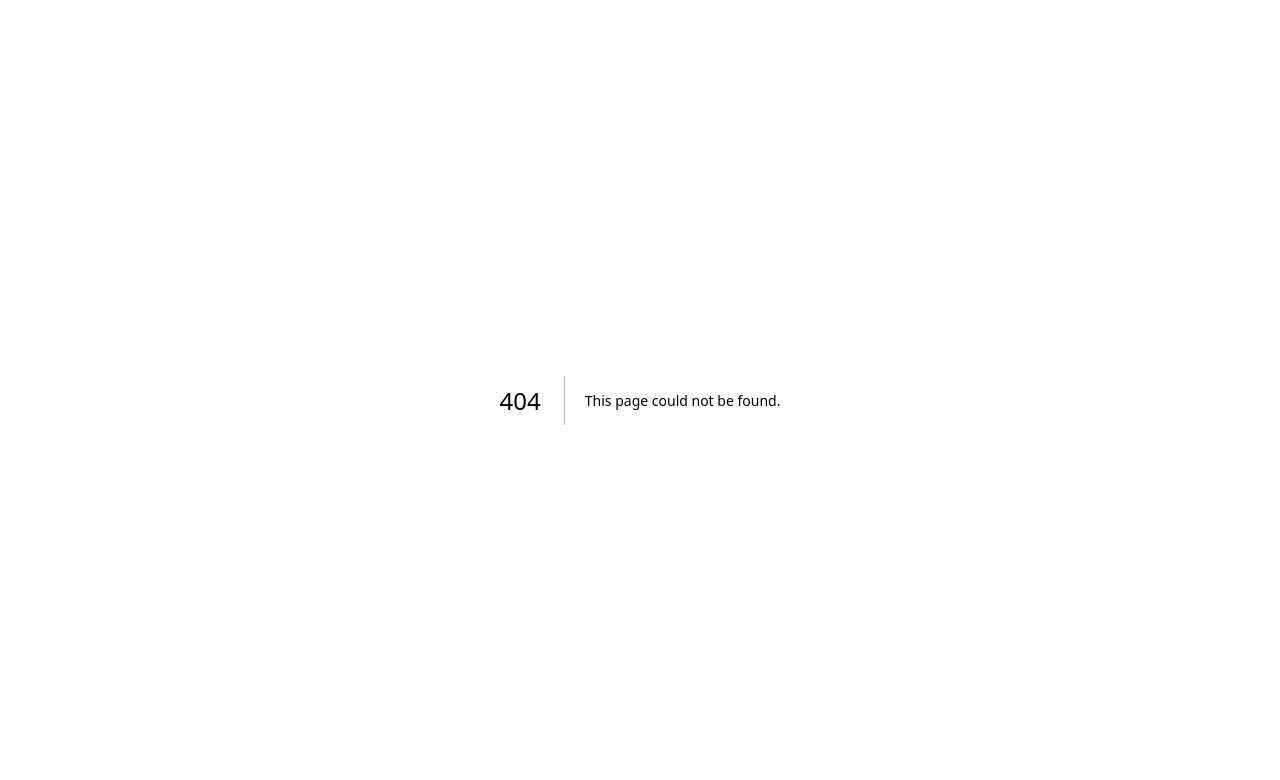
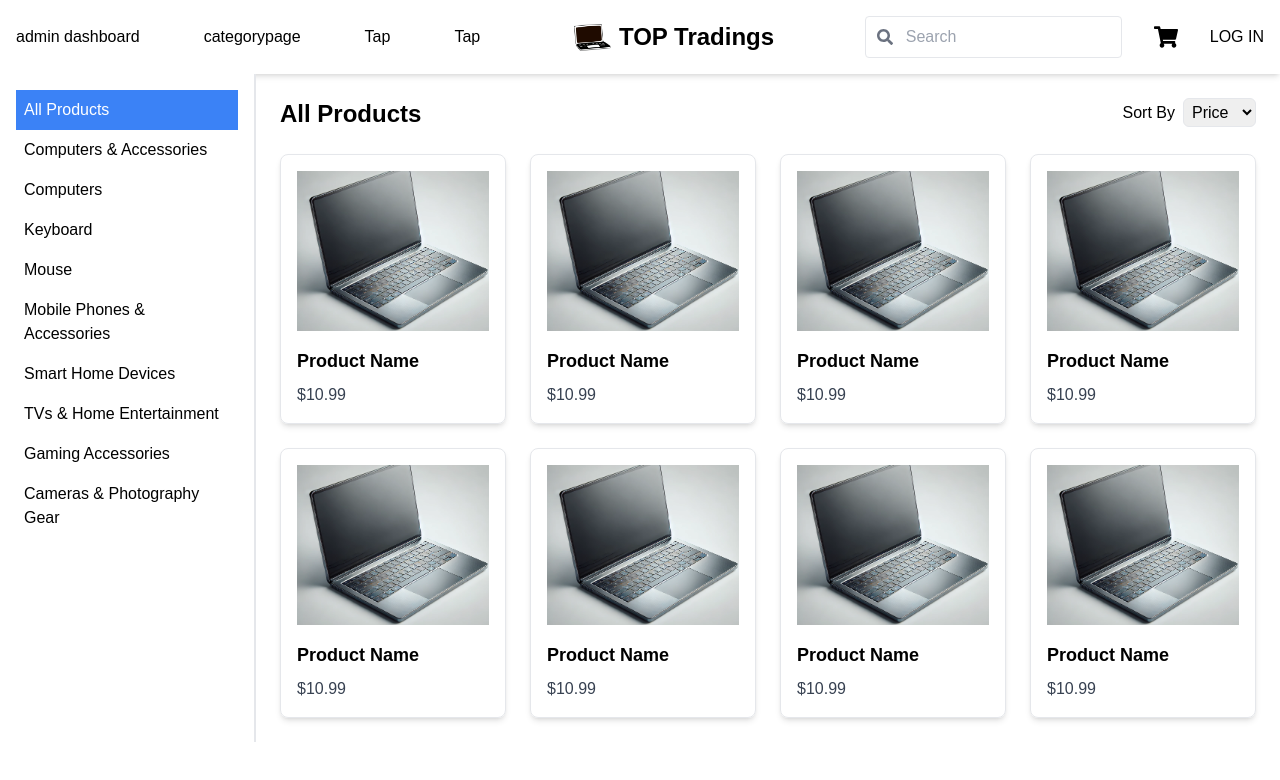
Before and after one commit to mandyl94910/CapstoneV2, a Next.js app: page /categoryPage/categorypage in a window 1280 px wide. Before the commit this address had no page. Shown: the top 780 px of the page. Built offline with nearby package versions, Linux system fonts and the light colour scheme.

Commit message:
update category page
create components for category page
create category page

```diff
--- /dev/null
+++ b/components/category/ProductCard.js
@@ -0,0 +1,16 @@
+import React from 'react';
+
+export default function ProductCard({product}){
+
+    return (
+        <div className="border rounded-lg shadow-md p-4">
+        <img
+            src={product.image}
+            alt={product.name}
+            className="w-full h-40 object-cover mb-4"
+        />
+        <h3 className="text-lg font-bold mb-2">{product.name}</h3>
+        <p className="text-gray-700">${product.price}</p>
+        </div>
+    );
+};
--- /dev/null
+++ b/components/category/ProductGrid.js
@@ -0,0 +1,15 @@
+
+import React from 'react';
+import ProductCard from './ProductCard';
+
+const ProductGrid = ({ products }) => {
+  return (
+    <div className="grid grid-cols-1 sm:grid-cols-2 md:grid-cols-3 lg:grid-cols-4 gap-6">
+      {products.map((product, index) => (
+        <ProductCard key={index} product={product} />
+      ))}
+    </div>
+  );
+};
+
+export default ProductGrid;
--- /dev/null
+++ b/components/category/Sidebar2.js
@@ -0,0 +1,23 @@
+import React from 'react';
+
+const Sidebar2 = ({ categories, selectedCategory, onCategorySelect }) => {
+  return (
+    <div className="w-64 bg-white border-r-2 border-gray-200 p-4">
+      <ul>
+        {categories.map((category, index) => (
+          <li
+            key={index}
+            className={`cursor-pointer p-2 ${
+              selectedCategory === category ? 'bg-blue-500 text-white' : 'hover:bg-blue-100'
+            }`}
+            onClick={() => onCategorySelect(category)}
+          >
+            {category}
+          </li>
+        ))}
+      </ul>
+    </div>
+  );
+};
+
+export default Sidebar2;
--- a/package.json
+++ b/package.json
@@ -12,11 +12,11 @@
     "bcrypt": "^5.1.1",
     "cookie-parser": "^1.4.6",
     "cors": "^2.8.5",
-    "express": "^4.19.2",
+    "express": "^4.20.0",
     "express-session": "^1.18.0",
     "mysql": "^2.18.1",
     "mysql2": "^3.11.0",
-    "next": "latest",
+    "next": "^14.2.9",
     "nodemon": "^3.1.4",
     "passport": "^0.7.0",
     "passport-local": "^1.0.0",
--- a/pages/Header.js
+++ b/pages/Header.js
@@ -10,6 +10,9 @@ function Header({ user, onLogout }) {
       <nav className="flex space-x-16"> {/* Increase space between the links */}
         <Link href="/admin-dashboard">
           admin dashboard
+        </Link>
+        <Link href="/categoryPage/categorypage">
+          categorypage
         </Link>
         <Link href="#">
           Tap
--- /dev/null
+++ b/pages/categoryPage/categorypage.js
@@ -0,0 +1,67 @@
+
+import React, { useState } from 'react';
+import Sidebar2 from '../../components/category/Sidebar2';
+import ProductGrid from '../../components/category/ProductGrid';
+import Header from '../Header';
+
+const categories = [
+  'All Products',
+  'Computers & Accessories',
+  'Computers',
+  'Keyboard',
+  'Mouse',
+  'Mobile Phones & Accessories',
+  'Smart Home Devices',
+  'TVs & Home Entertainment',
+  'Gaming Accessories',
+  'Cameras & Photography Gear'
+];
+
+const initialProducts = [
+  { name: 'Product Name', price: '10.99', image: '/products/laptop.jpg' },
+  { name: 'Product Name', price: '10.99', image: '/products/laptop.jpg' },
+  { name: 'Product Name', price: '10.99', image: '/products/laptop.jpg' },
+  { name: 'Product Name', price: '10.99', image: '/products/laptop.jpg' },
+  { name: 'Product Name', price: '10.99', image: '/products/laptop.jpg' },
+  { name: 'Product Name', price: '10.99', image: '/products/laptop.jpg' },
+  { name: 'Product Name', price: '10.99', image: '/products/laptop.jpg' },
+  { name: 'Product Name', price: '10.99', image: '/products/laptop.jpg' },
+];
+
+export default function CategoryPage({user, onLogout}) {
+  const [selectedCategory, setSelectedCategory] = useState('All Products');
+  const [products, setProducts] = useState(initialProducts);
+
+  const handleCategorySelect = (category) => {
+    setSelectedCategory(category);
+  };
+
+  return (
+    <main>
+        <Header user={user} onLogout={onLogout} />
+
+        <div className="flex">
+            <Sidebar2
+                categories={categories}
+                selectedCategory={selectedCategory}
+                onCategorySelect={handleCategorySelect}
+            />
+
+            {/* Product Grid */}
+            <div className="flex-1 p-6">
+                <div className="flex justify-between mb-6">
+                <h1 className="text-2xl font-bold">{selectedCategory}</h1>
+                <div>
+                    <label htmlFor="sort" className="mr-2">Sort By</label>
+                    <select id="sort" className="border rounded-md p-1">
+                    <option value="price">Price</option>
+                    <option value="name">Name</option>
+                    </select>
+                </div>
+                </div>
+                <ProductGrid products={products} />
+            </div>
+        </div>
+    </main>
+  );
+}
```
Also changed, not shown: public/products/laptop.jpg (added), 1 other file (tests, documents, lock files or other folders).
